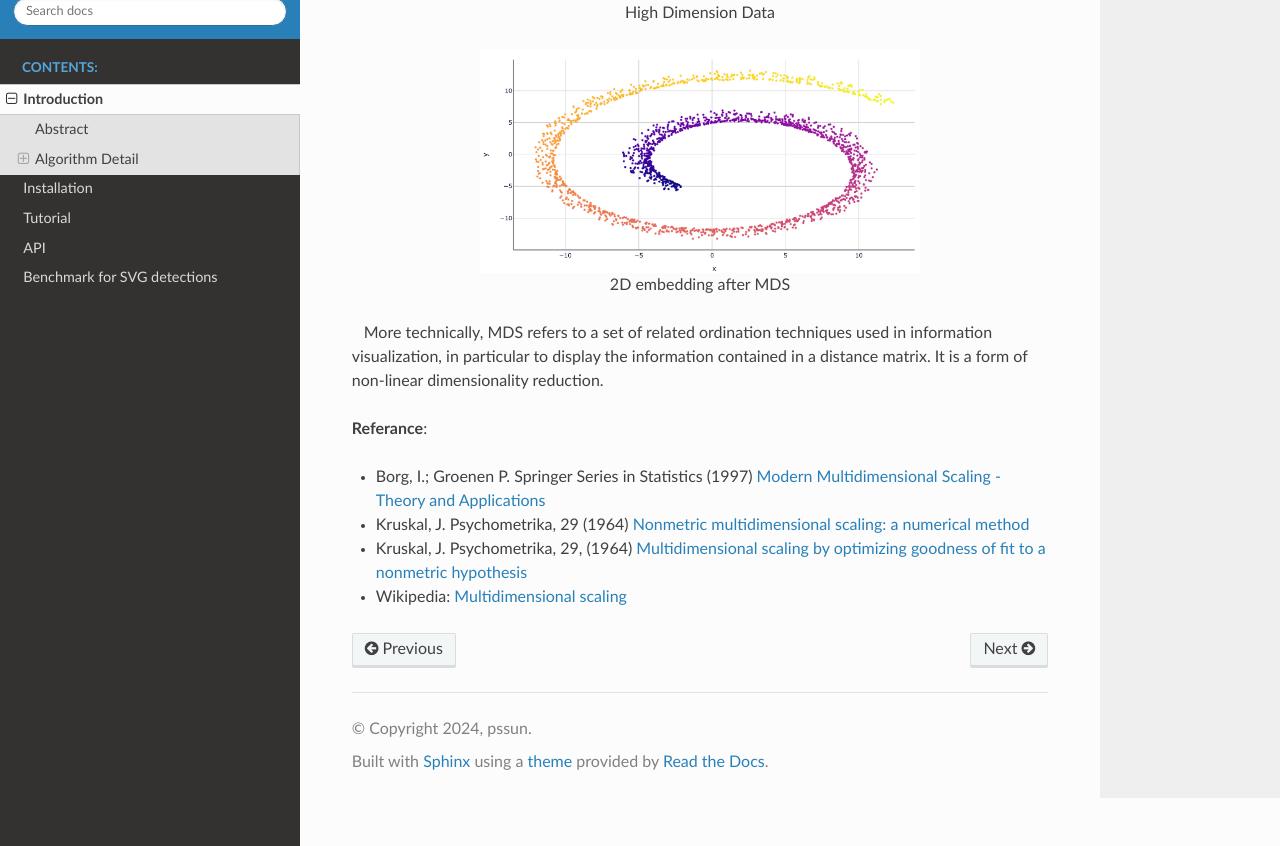
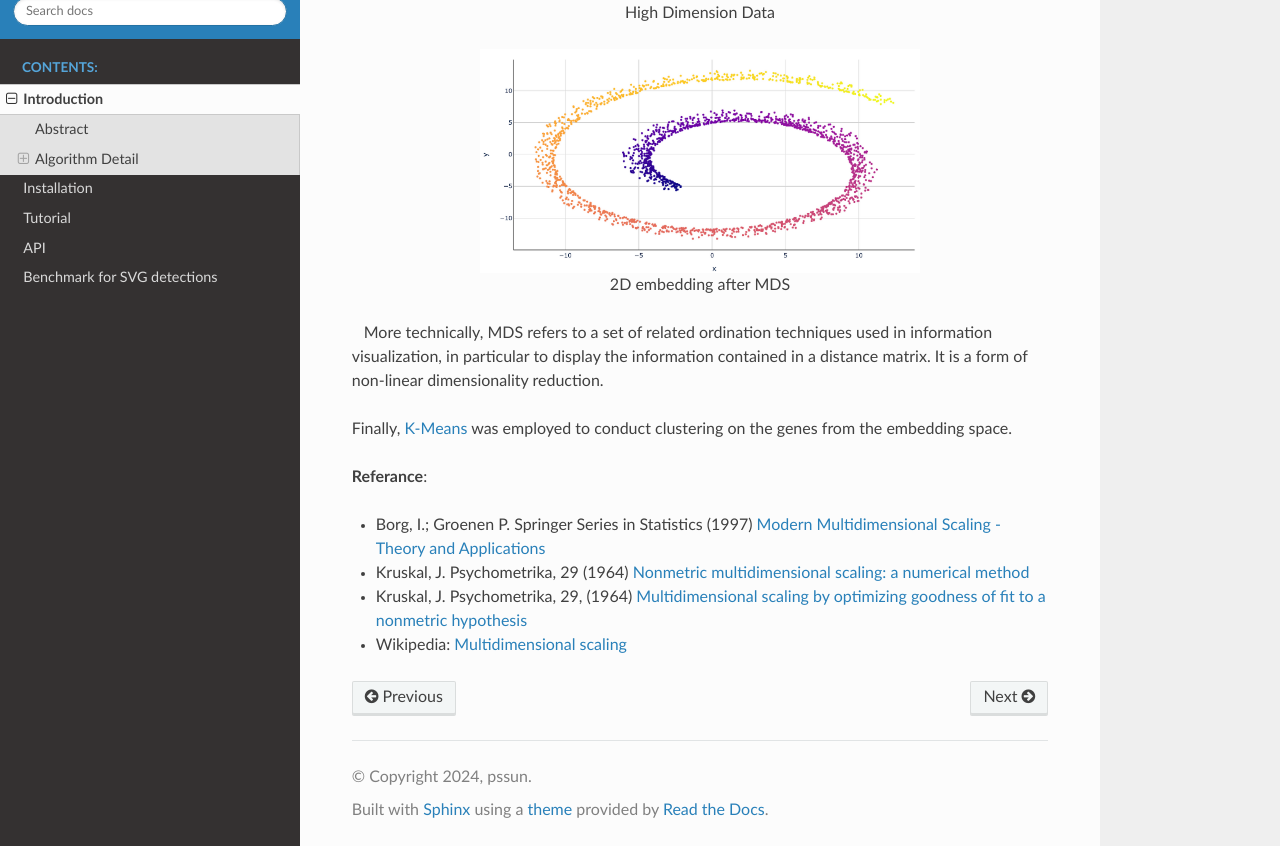
Before and after one commit to PSSUN/STMinerDoc, a Sphinx documentation site: the page built from source/Introduction/Introduction.md, in a window 1280 px wide and 900 px high, scrolled down 3290 px, cut to the strip 54-900 px from the top of the window. Built offline with Sphinx 7.4.7 and the Read the Docs theme 2.0.0, drawn with Linux system fonts in a browser that asks for light colours.

Commit message:
Update Introduction.md

```diff
--- a/source/Introduction/Introduction.md
+++ b/source/Introduction/Introduction.md
@@ -83,6 +83,8 @@ For more details, please refer to the papers. (Coming soon. Under review.)
 
 &emsp;More technically, MDS refers to a set of related ordination techniques used in information visualization, in particular to display the information contained in a distance matrix. It is a form of non-linear dimensionality reduction.
 
+Finally, [K-Means](https://scikit-learn.org/stable/modules/generated/sklearn.cluster.KMeans.html) was employed to conduct clustering on the genes from the embedding space.
+
 
 **Referance**:
  - Borg, I.; Groenen P. Springer Series in Statistics (1997) [Modern Multidimensional Scaling - Theory and Applications](https://link.springer.com/book/10.1007/0-387-28981-X)
```
